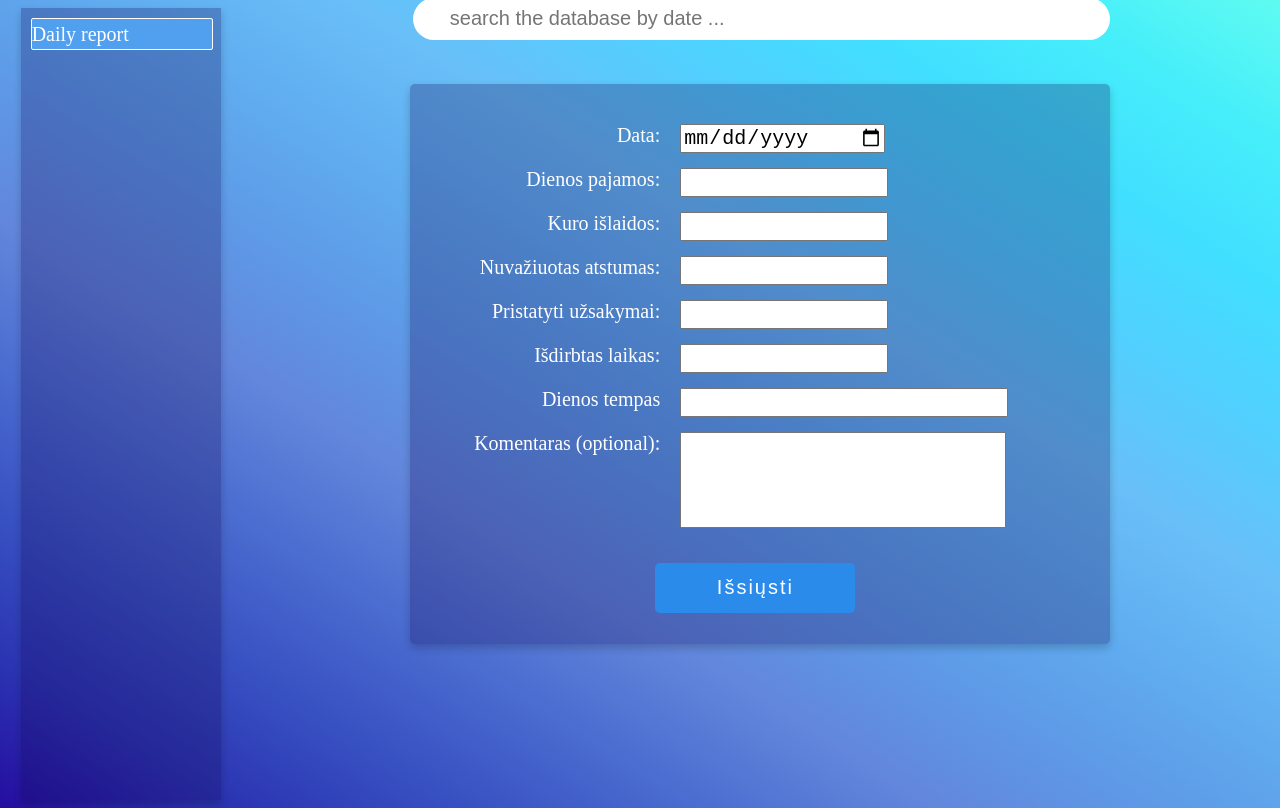
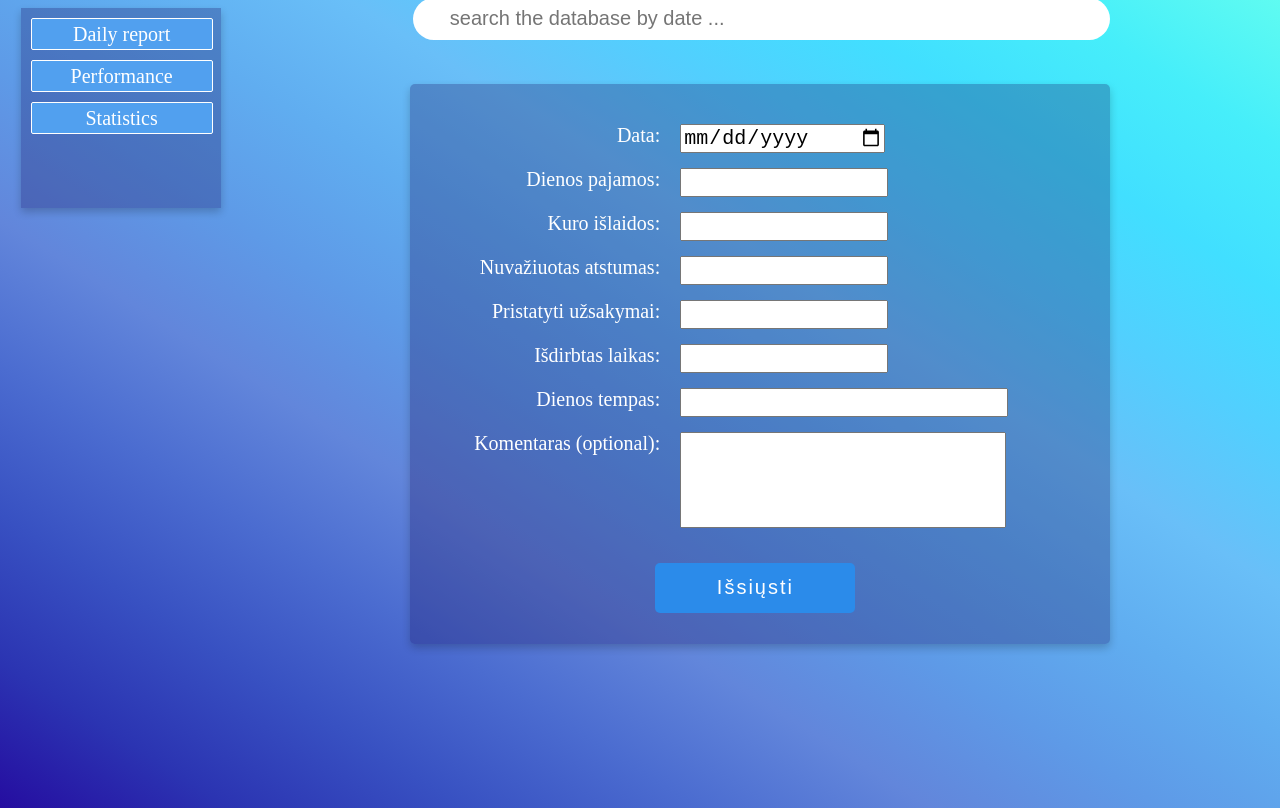
Before and after one commit to AntanasMac/Kurjerio-skaiciuokle, a website: page index.html in a window 1280 px wide. Drawn offline with Linux system fonts and the light colour scheme.

Commit message:
added more menu buttons

```diff
--- a/app.js
+++ b/app.js
@@ -61,13 +61,3 @@ function courierCalculator(dienosPajamos,dienosIslaidos,nuvaziuotasAtstumas,atli
       dienos tempas: dienos tempas,
       komentaras: komentaras,
     };
-
-    // this is for controlling the visual style of the website
-
-    function moveCursor() {
-      var inputElement = document.getElementById("searchInput");
-
-      // Set the cursor position to a specific index (e.g., 5 in this example)
-      var cursorPosition = 40;
-      inputElement.selectionStart = cursorPosition;
-      inputElement.selectionEnd = cursorPosition;
--- a/index.html
+++ b/index.html
@@ -9,7 +9,9 @@
 <body>
 
     <div class="menu">
-        <div class="menuButton">Daily report</div>
+        <div id="dailyReport">Daily report</div>
+        <div id="Performance">Performance</div>
+        <div id="Statistics">Statistics</div>
     </div>
 
     <div class="calculatorBox">
@@ -48,7 +50,7 @@
 
             <div class="formRow">
 
-                <label for="dienos tempas">Dienos tempas</label><br>
+                <label for="dienos tempas">Dienos tempas:</label><br>
                 <input class="input-long" type="text" id="listInput" list="tempoList" >
 
                 <datalist id="tempoList">
--- a/project_about.txt
+++ b/project_about.txt
@@ -1 +1,7 @@
 Ka reikia padaryti:
+
+- search funkcionaluma implementuoti
+
+- sujungti su duombaze, kad pradetu veikti appsas
+
+- statistikos puslapi padaryti
--- a/styles.css
+++ b/styles.css
@@ -63,18 +63,6 @@ textarea {
   }
 
 
-  /* menu box */
-
-.menu {
-
-    color:white;
-    margin-left:1%;
-    display:flex;
-    width: 200px;
-    background-color: rgba(19, 7, 86, 0.274);
-    box-shadow: 0 4px 8px rgba(0, 0, 0, 0.2);
-
-}
 
 .resizeable {
 
@@ -113,18 +101,67 @@ input[type="submit"]:hover {
 
 }
 
-.menuButton {
+/* MENU SECTION ### ### ### ### ### ### ### */
+
+  /* menu box */
+
+  .menu {
+
+    color:white;
+    margin-left:1%;
+    display:flex;
+    flex-direction:column;
+    width: 200px;
+    background-color: rgba(19, 7, 86, 0.274);
+    box-shadow: 0 4px 8px rgba(0, 0, 0, 0.2);
+    height:200px;
+
+}
+
+/*--- menu buttons ---*/
+
+#dailyReport {
   border: 1px solid white;
   background-color: rgb(81, 160, 239);
   border-radius: 2px;
   height:30px;
   width:180px;
   display:flex;
-  align-items:center;
+  justify-content:center;
+  line-height:30px;
   margin-top:10px;
   margin-left:10px;
-  justify-items:auto;
+
 }
+
+#Performance {
+  border: 1px solid white;
+  background-color: rgb(81, 160, 239);
+  border-radius: 2px;
+  height:30px;
+  width:180px;
+  display:flex;
+  justify-content:center;
+  line-height:30px;
+  margin-top:10px;
+  margin-left:10px;
+
+}
+
+#Statistics {
+  border: 1px solid white;
+  background-color: rgb(81, 160, 239);
+  border-radius: 2px;
+  height:30px;
+  width:180px;
+  display:flex;
+  justify-content:center;
+  line-height:30px;
+  margin-top:10px;
+  margin-left:10px;
+
+}
+
 
 .searchBox {
 
```
